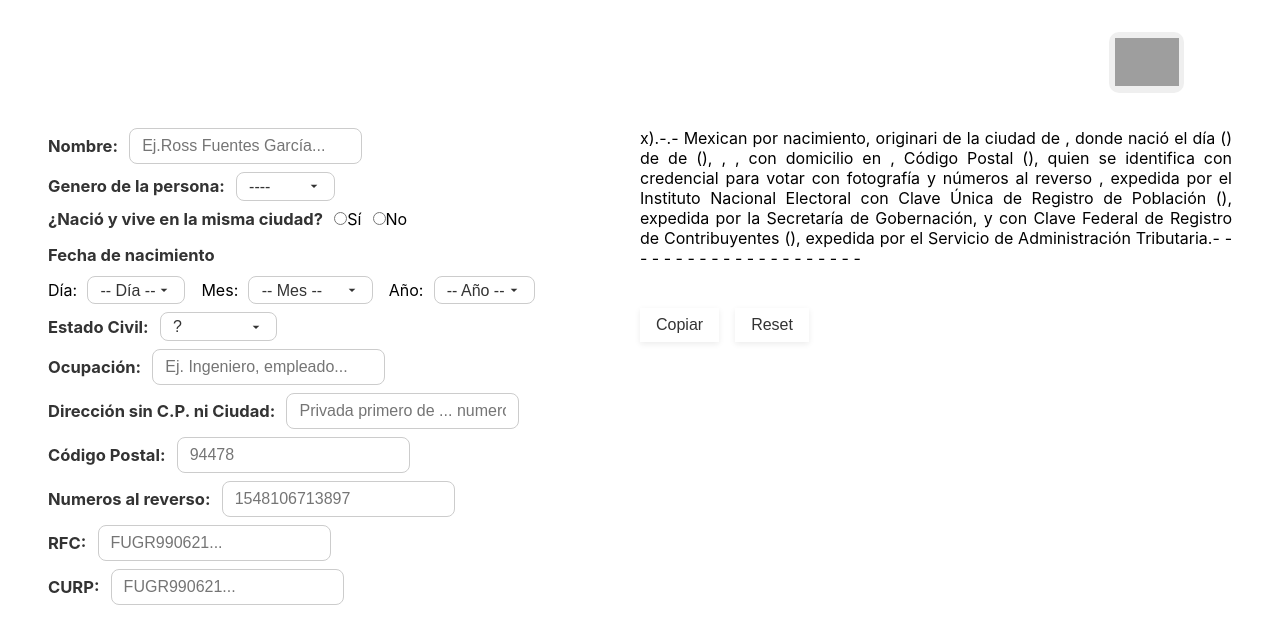
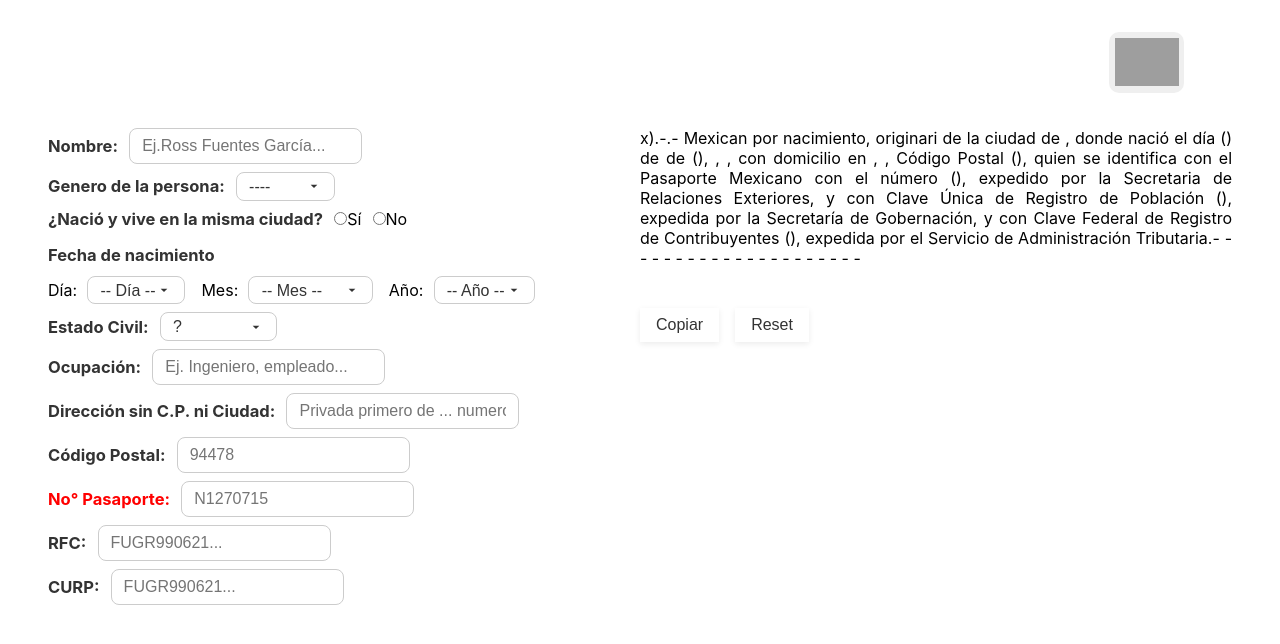
Before and after one commit to bornsrss14/generales-not-nueve, a React (Create React App) app in the folder generales-notaria/: page / in a window 1280 px wide. Both pictures are taken after a click on the button 1146 px from the left and 62 px from the top of the page. Shown: the top 644 px of the page. Built offline with nearby package versions, Linux system fonts and the light colour scheme; grey boxes are pictures that could not be loaded.

Commit message:
Se agregó la nueva funcionalidad del pasaporte con cambio a ine

```diff
--- a/generales-notaria/src/App.js
+++ b/generales-notaria/src/App.js
@@ -3,6 +3,7 @@ import React, { useRef } from "react";
 import UiGenerales from "./components/UiGenerales";
 import SeleccionGenerales from "./components/SeleccionGenerales";
 import { useState } from "react";
+
 const valoresIniciales = {
   fullName: "",
   genero: "",
@@ -48,20 +49,23 @@ function App() {
         .catch((err) => console.error("Error al copiar", err));
     }
   }
+  function toggleCard() {
+    setPassOrIne((prev) => (prev === "ine" ? "pass" : "ine"));
+  }
   return (
     <div className="main-app">
-      <button className="tramite">
+      <button onClick={toggleCard} className="tramite">
         {passOrIne === "ine" ? (
           <img
             alt="passport"
             src="https://firebasestorage.googleapis.com/v0/b/bornsrss-8ab5d.appspot.com/o/notary-nine%2Fpassport-mexican-copy.png?alt=media&token=818a23a8-4011-40e9-a292-482e6826470b"
-            title="tipo"
+            title="Cambiar a pasaporte"
           />
         ) : (
           <img
             alt="passport"
             src="https://firebasestorage.googleapis.com/v0/b/bornsrss-8ab5d.appspot.com/o/notary-nine%2Fine-modelo-dos-copy.png?alt=media&token=a4538ddd-3eae-47fc-a3f6-ed5321989c43"
-            title="tipo"
+            title="Cambiar a INE"
           />
         )}
       </button>
--- a/generales-notaria/src/components/UiGenerales.js
+++ b/generales-notaria/src/components/UiGenerales.js
@@ -248,7 +248,7 @@ export const UiGenerales = React.forwardRef(
               {datos.civilStatus}
               {datos.genero}, {datos.occupation}, con domicilio en{" "}
               {datos.currentAddress},{" "}
-              {datos.originariaYVecina ? "" : `${datos.vecino}`} Código Postal{" "}
+              {datos.originariaYVecina ? "" : `${datos.vecino}`}, Código Postal{" "}
               {datos.postalCode} ({numeroATexto(datos.postalCode)}), quien se
               identifica con credencial para votar con fotografía y números al
               reverso {convertOcrToString(datos.backNumbers)}, expedida por el
@@ -279,12 +279,12 @@ export const UiGenerales = React.forwardRef(
               {datos.civilStatus}
               {datos.genero}, {datos.occupation}, con domicilio en{" "}
               {datos.currentAddress},{" "}
-              {datos.originariaYVecina ? "" : `${datos.vecino}`} Código Postal{" "}
+              {datos.originariaYVecina ? "" : `${datos.vecino}`}, Código Postal{" "}
               {datos.postalCode} ({numeroATexto(datos.postalCode)}), quien se
               identifica con el Pasaporte Mexicano con el número{" "}
               <strong>{datos.backNumbers}</strong> (
               {procesarCURP(datos.backNumbers)}), expedido por la Secretaria de
-              Relaciones Exteriores, y con Clave Única de Registro de Población
+              Relaciones Exteriores, y con Clave Única de Registro de Población{" "}
               <strong>{datos.curp.toUpperCase()}</strong> (
               {procesarCURP(datos.curp)}
               ), expedida por la Secretaría de Gobernación, y con Clave Federal
```
